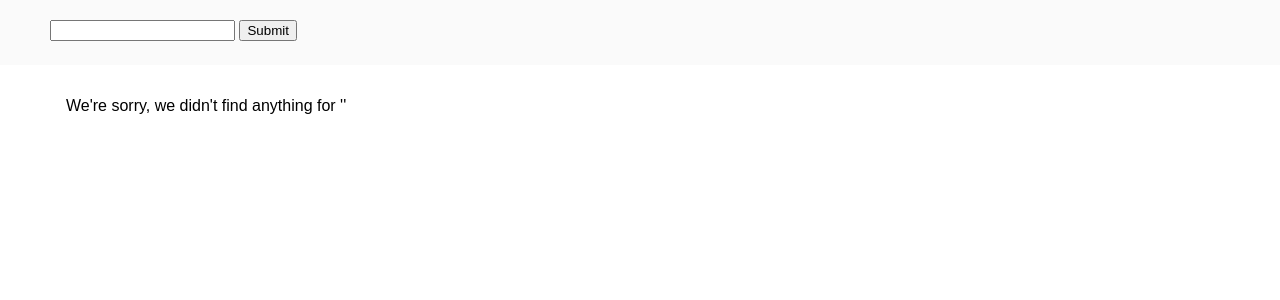
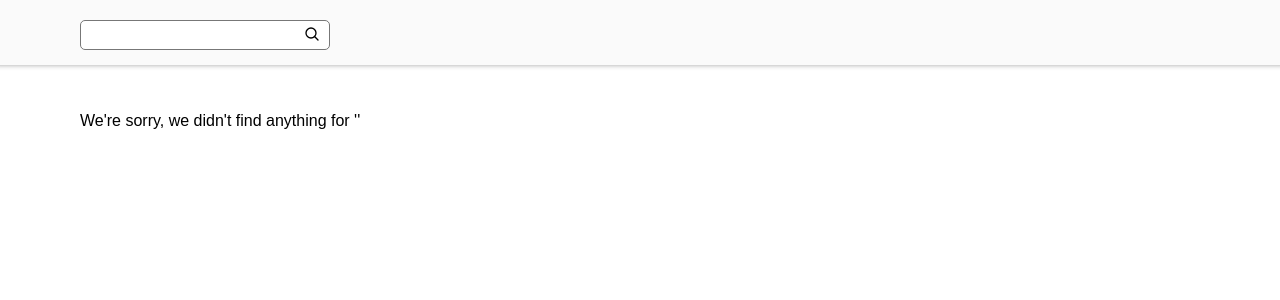
Before and after one commit to Oliver-H-Miller/zappy-search, a Node server app: template views/results.ejs in a window 1280 px wide. Shown: the top 300 px of the page. Run offline with Node 20, Linux system fonts and the light colour scheme; the template is opened without the code that fills it, so the values that code supplies are empty.

Commit message:
added search icon (search.svg), included necessary files for GCP CI/CD, improved styling

```diff
--- /dev/null
+++ b/app.yaml
@@ -0,0 +1 @@
+runtime: nodejs10
--- a/index.js
+++ b/index.js
@@ -44,6 +44,8 @@ async function showResults(q) {
     return(searchResult);
 }
 
+app.use(express.static( "public" ));
+
 // Listen to the App Engine-specified port, or 8080 otherwise
 const PORT = process.env.PORT || 8080;
 app.listen(PORT, () => {
--- a/views/results.ejs
+++ b/views/results.ejs
@@ -11,15 +11,18 @@
             transition: all .25s ease;
             padding: 5px;
             margin-bottom: 10px;
+            border: 1px solid transparent;
+            border-radius: 5px;
         }
         ul li:hover {
             background: #f2f7ff;
+            border: 1px solid #bdbdbd;
         }
         ul {
             list-style-type: none;
             max-width: 600px;
             padding: 0;
-            margin: 0 0 0 50px;
+            margin: 0 0 0 0;
         }
         ul li p {
             margin-block-start: .25em;
@@ -33,24 +36,55 @@
         ul li small {
             color: #15844e;
         }
+        @media only screen and (min-width : 500px) {
+            main {
+                margin-left: 5%;
+            }
+            #searchBox {
+                margin-left: 5%;
+            }
+        }
+        @media only screen and (max-width : 500px) {
+            #searchBox {
+                width: 100%;
+            }
+            #searchBar {
+                width:90% !important;
+            }
+        }
         nav {
             width:100%;
             height:65px;
-            position:absolute;
-            top:0;
-            left:0;
-            right:0;
             background: #fafafa;
             margin: 0;
-            padding: 0;
+            box-shadow: 0 -5px 5px 5px #a2a2a2;
+            overflow: hidden;
         }
         main {
             background: #fff;
-            margin: 65px 0 0 50px;
+            margin-top: 15px;
             padding: 1em 1em 1em 1em;
         }
         #searchBox {
-            margin:20px 0 0 50px;
+            margin-top: 20px;
+            padding-left: 1em;
+        }
+
+        #searchBar {
+            height: 30px;
+            max-width: 100%;
+            width: 250px;
+            border-radius: 5px;
+            padding: 5px;
+            border: 1px solid #777777;
+            font-size: 15pt;
+            background: #ffffff;
+            transition: all 500ms cubic-bezier(0.005, 0.75, 0.75, 1.000);
+            outline: none;
+        }
+        #searchBar:focus {
+            width: 350px;
+            border: 2px solid #2196F3;
         }
 
         @keyframes FadeIn {
@@ -64,6 +98,26 @@
         main ul li {
             animation: FadeIn .5s ease;
             animation-fill-mode: backwards;
+        }
+        #searchIcon {
+            height: 16px;
+            margin-left: -30px;
+        }
+        .no-display {
+            display:none;
+        }
+        #searchTime {
+            margin-top: 30px;
+        }
+        main ul li p {
+            line-height: 1.15;
+        }
+        #sideBar {
+            margin-top: 15px;
+            float: right;
+            padding: 2em;
+            border: 1px solid gray;
+            border-radius: 3px;
         }
         main ul li:nth-child(0) { animation-duration: 0s; }
         main ul li:nth-child(1) { animation-delay: .0s }
@@ -83,15 +137,22 @@
     <div id="searchBox">
         <form action="/" method="get">
             <label>
-                <input type="text" name="q" value="<%=query%>">
+                <input id="searchBar" type="text" name="q" value="<%=query%>">
             </label>
-            <input type="submit" value="Submit">
+            <label>
+                <img id="searchIcon" src="/search.svg" alt="Search">
+                <input class="no-display" type="submit" value="Submit">
+            </label>
         </form>
     </div>
 </nav>
+<% if (Array.isArray(results) && results.length > 0 && results[0]["link"].substring(0, 32) === "https://www.youtube.com/watch?v=") {%>
+    <div id="sideBar">
+
+    </div>
+<% }%>
 <main>
 <% if (Array.isArray(results) && results.length > 0) {%>
-<span>Zippy search performed in just <%=searchTime%>s</span>
 <ul>
     <% results.forEach(function(result) { %>
         <li>
@@ -101,15 +162,8 @@
             <br />
             <small>
                 <%-result.displayLink%>
-                <% if (result.snippet.indexOf("...") < 14) { %>
-                &raquo; <%=result.snippet.substring(0,result.snippet.indexOf("..."))%>
-                <% } %>
             </small>
-            <% if (result.snippet.indexOf("...") !== result.snippet.lastIndexOf("...")) { %>
-                <p><%-result.htmlSnippet.substring(result.htmlSnippet.indexOf("...")+3)%></p>
-            <% } else { %>
-                <p><%-result.htmlSnippet%></p>
-            <% } %>
+                <p><%-result.htmlSnippet.replace("<br>", " ")%></p>
 
         </li>
     <% }); %>
@@ -117,4 +171,11 @@
 <% } else { %>
     <p>We're sorry, we didn't find anything for '<b><%=query%></b>'</p>
 <% } %>
+    <% if (Array.isArray(results) && results.length > 0) {%>
+    <span id="searchTime">Zippy search performed in just <%=searchTime%>s.</span>
+    <% } %>
 </main>
+
+<footer>
+
+</footer>
```
Also changed, not shown: public/search.svg (added), 3 other files.
